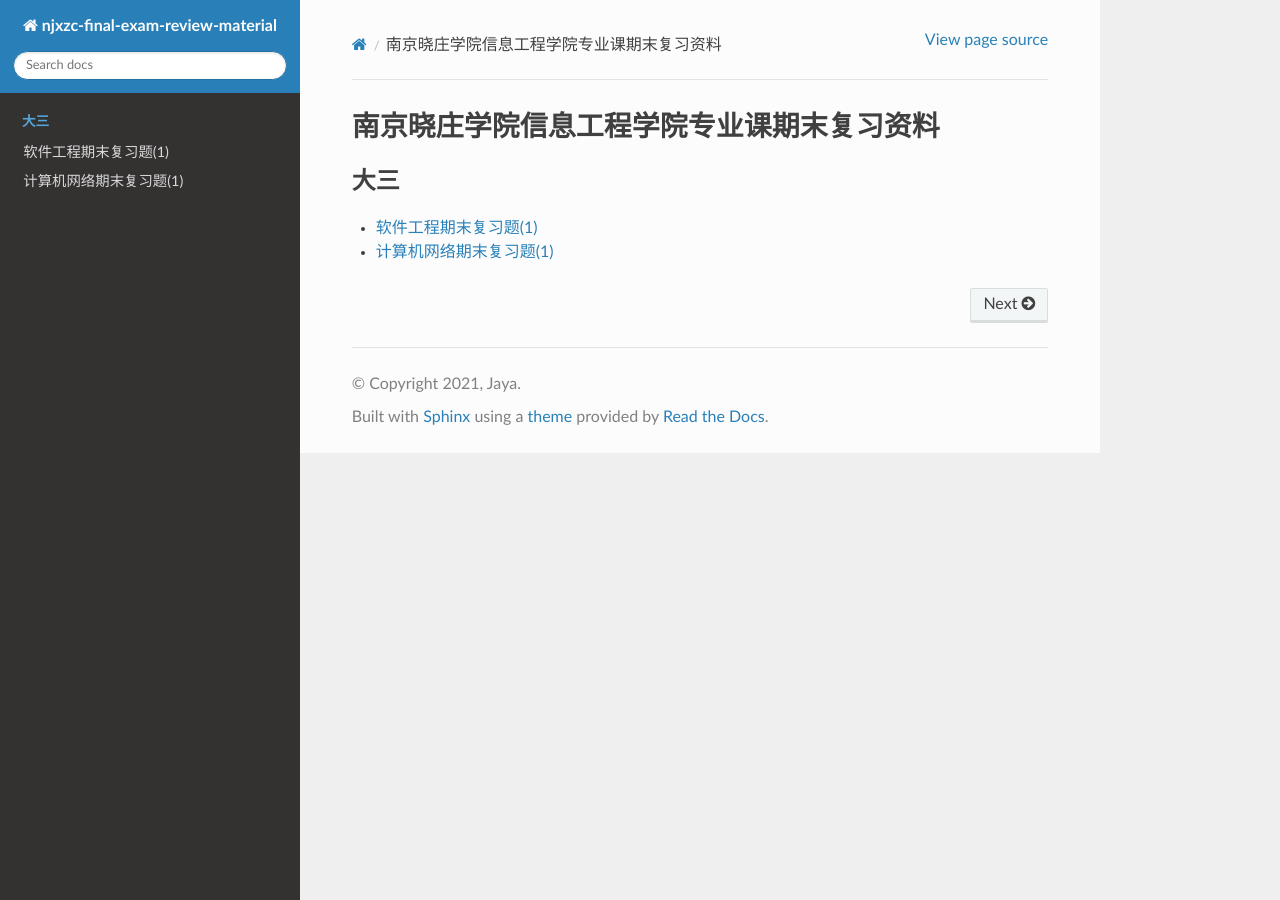
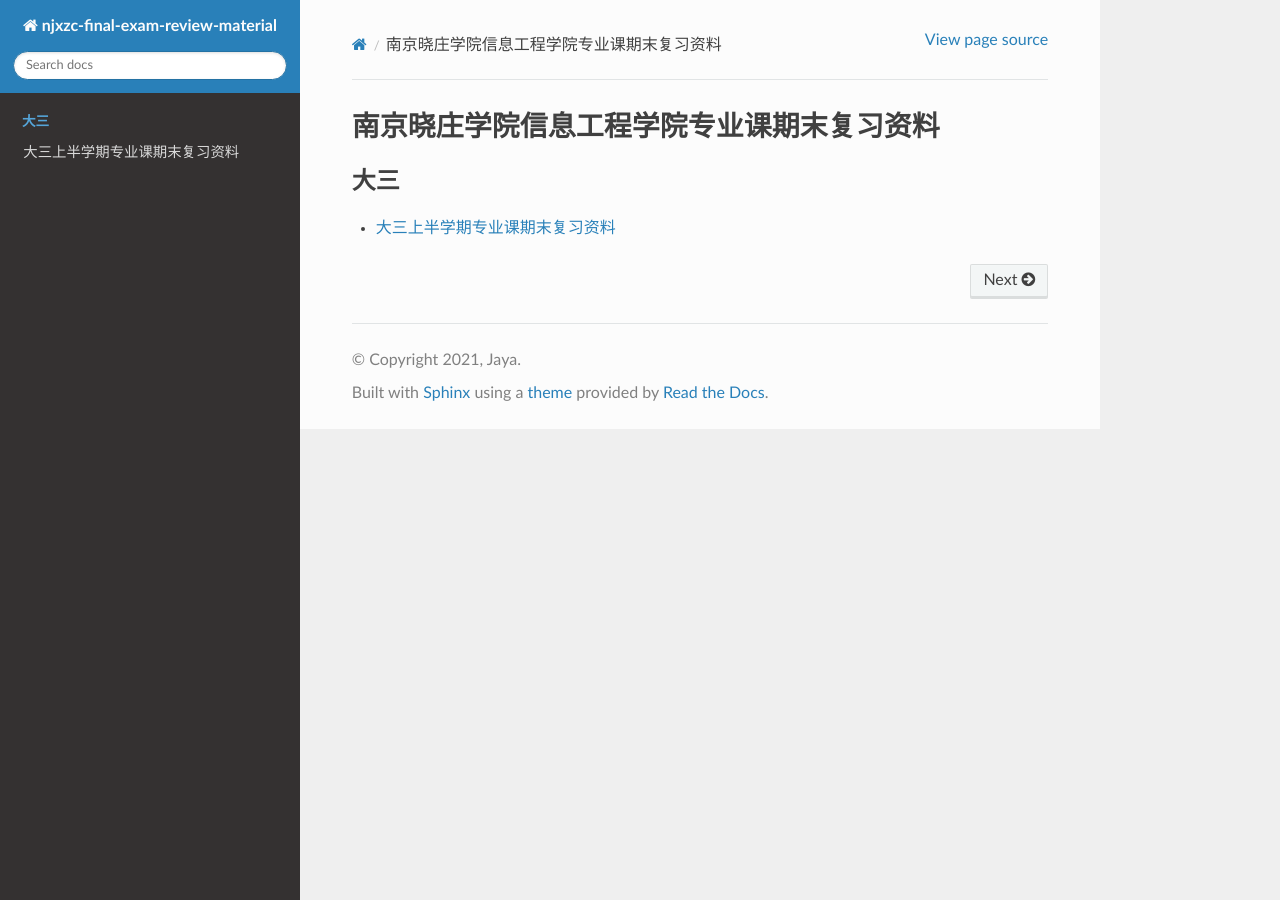
Before and after one commit to gitter-badger/njxzc-final-exam-review-material, a Sphinx documentation site: the page built from source/index.rst, in a window 1280 px wide. Built offline with Sphinx 7.4.7 and the Read the Docs theme 2.0.0, drawn with Linux system fonts in a browser that asks for light colours.

```diff
--- a/source/conf.py
+++ b/source/conf.py
@@ -30,8 +30,7 @@ release = '0.0.1'
 # Add any Sphinx extension module names here, as strings. They can be
 # extensions coming with Sphinx (named 'sphinx.ext.*') or your custom
 # ones.
-extensions = [
-]
+extensions = ['recommonmark','sphinx_markdown_tables']
 
 # Add any paths that contain templates here, relative to this directory.
 templates_path = ['_templates']
@@ -39,8 +38,7 @@ templates_path = ['_templates']
 # List of patterns, relative to source directory, that match files and
 # directories to ignore when looking for source files.
 # This pattern also affects html_static_path and html_extra_path.
-extensions = ['recommonmark','sphinx_markdown_tables']
-
+exclude_patterns = []
 
 # -- Options for HTML output -------------------------------------------------
 
--- a/source/index.rst
+++ b/source/index.rst
@@ -10,5 +10,4 @@
    :maxdepth: 1
    :caption: 大三
 
-   junior-first-term/se/se-review-exercise01.md
-   junior-first-term/cn/cn-review-exercise01.md
+   junior-first-term/index
--- /dev/null
+++ b/source/junior-first-term/index.rst
@@ -0,0 +1,8 @@
+大三上半学期专业课期末复习资料
+============================================================
+
+.. toctree::
+   :maxdepth: 1
+
+   se/se-review-exercise01.md
+   cn/cn-review-exercise01.md
```
Also changed, not shown: 2 other files.
